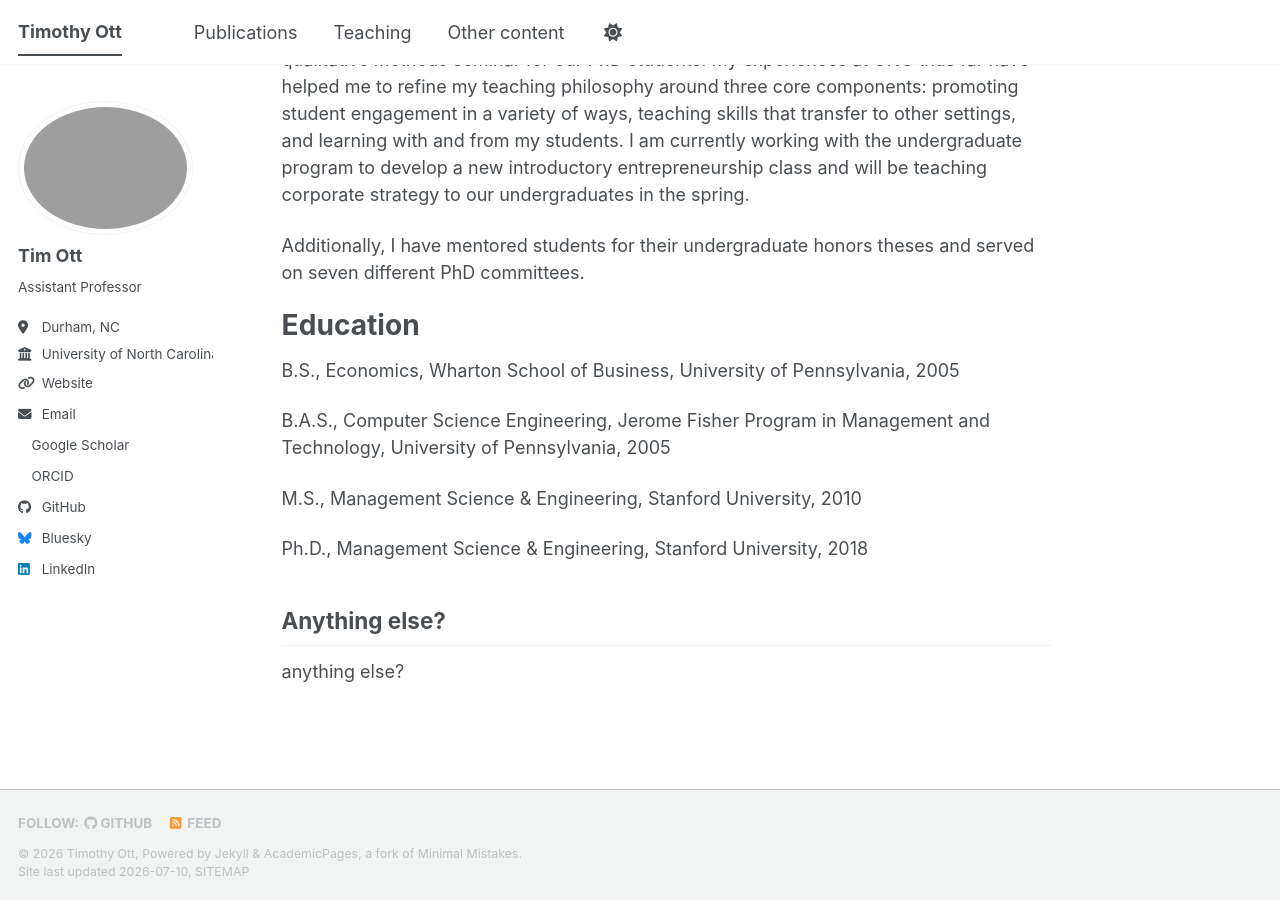
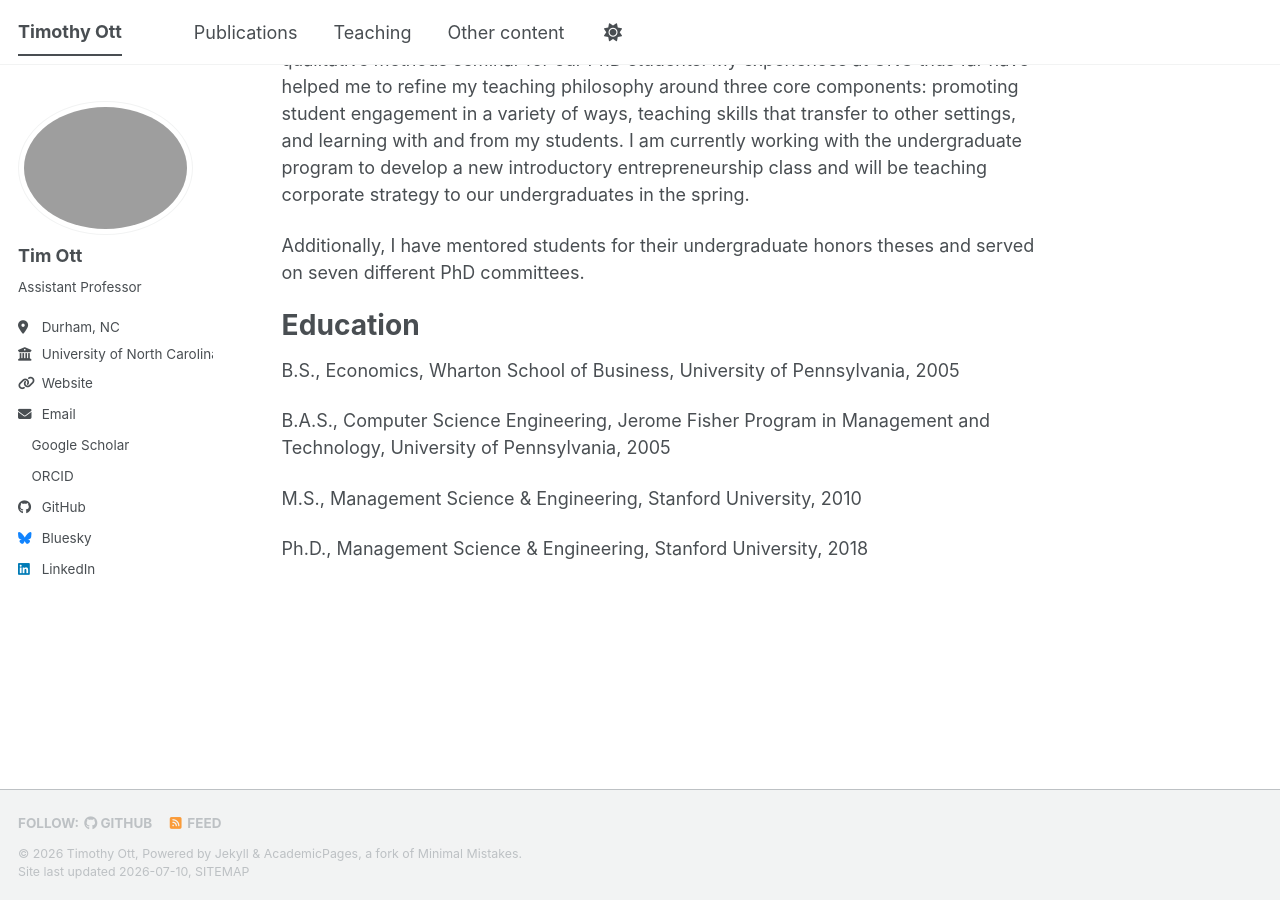
Before and after one commit to timothyott/timothyott.github.io, a Jekyll site: the page built from _pages/about.md, in a window 1280 px wide and 900 px high, scrolled down 1123 px. Built offline with Jekyll 4.4.1, drawn with Linux system fonts in a browser that asks for light colours; a style sheet for code colours, icons or effects is not loaded.

Commit message:
Update about.md

```diff
--- a/_pages/about.md
+++ b/_pages/about.md
@@ -32,7 +32,3 @@ B.A.S., Computer Science Engineering, Jerome Fisher Program in Management and Te
 M.S., Management Science & Engineering, Stanford University, 2010
 
 Ph.D., Management Science & Engineering, Stanford University, 2018
-
-Anything else?
-------
-anything else?
```
